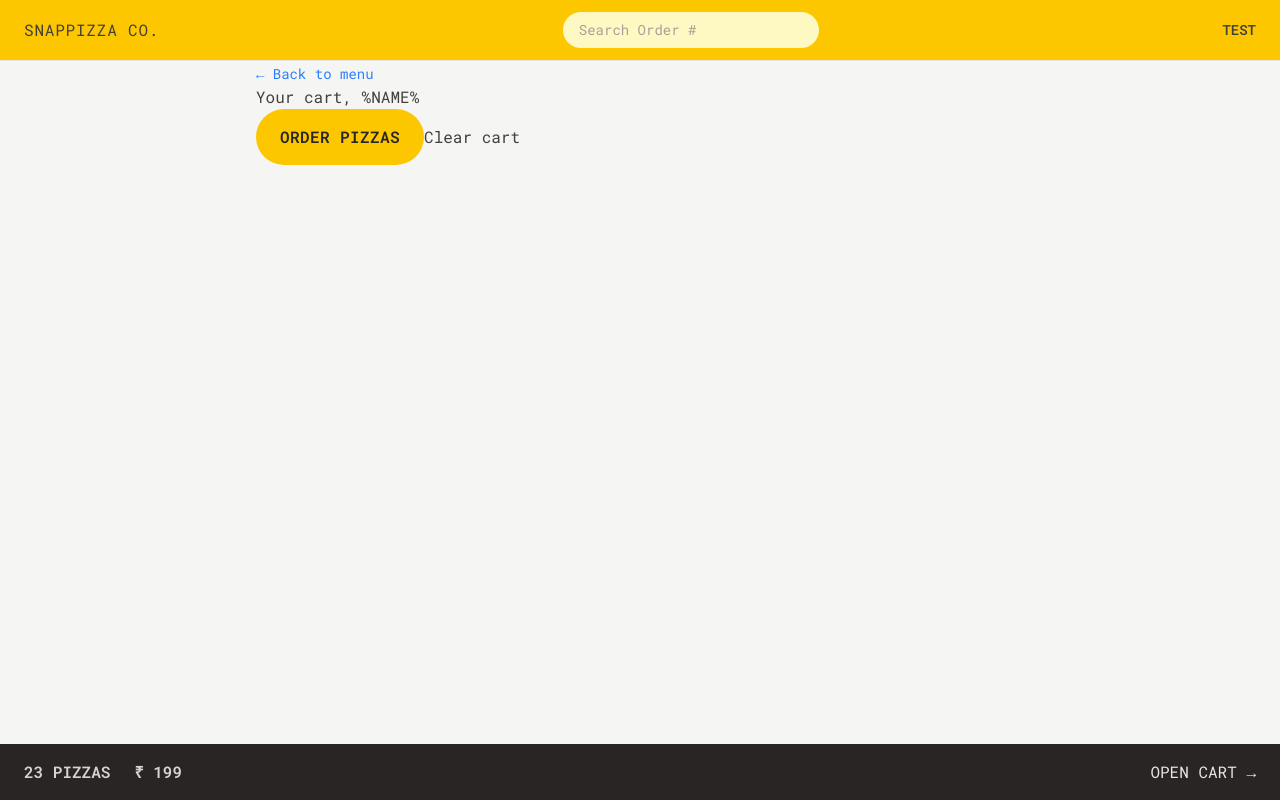
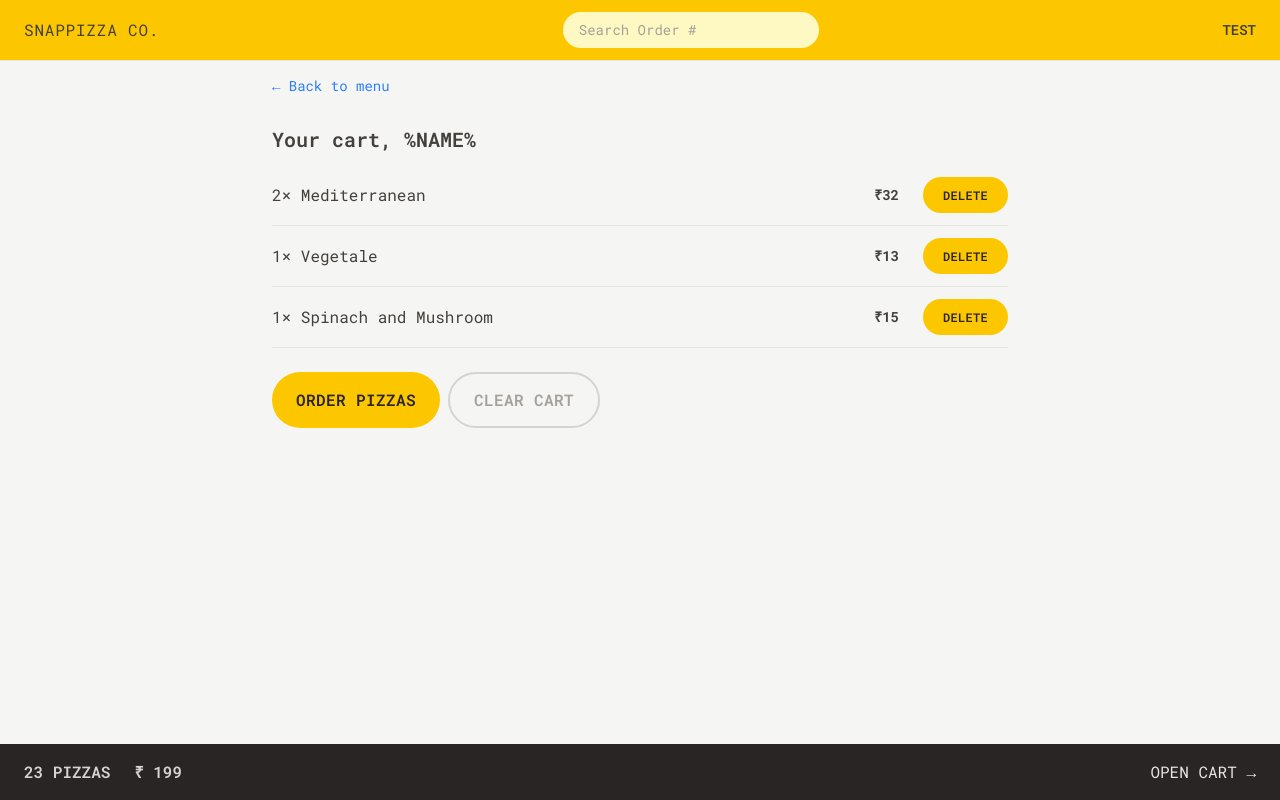
Before and after one commit to akash13nov/snapPizza, a React (Vite) app: page /cart in a window 1280 px wide. Built offline with nearby package versions, Linux system fonts and the light colour scheme.

Commit message:
styling the cart page

```diff
--- a/src/features/cart/Cart.jsx
+++ b/src/features/cart/Cart.jsx
@@ -1,5 +1,6 @@
 import Button from '../../ui/Button';
 import LinkButton from '../../ui/LinkButton';
+import CartItem from './CartItem';
 
 const fakeCart = [
   {
@@ -29,16 +30,22 @@
   const cart = fakeCart;
 
   return (
-    <div>
+    <div className="px-4 py-3">
       <LinkButton to="/menu">&larr; Back to menu</LinkButton>
 
-      <h2>Your cart, %NAME%</h2>
+      <h2 className="mt-7 text-xl font-semibold">Your cart, %NAME%</h2>
 
-      <div>
+      <ul className="mt-3 divide-y divide-stone-200 border-b border-stone-200">
+        {cart.map((item) => (
+          <CartItem item={item} key={item.pizzaId} />
+        ))}
+      </ul>
+
+      <div className="mt-6 space-x-2">
         <Button to="/order/new" type="primary">
           Order pizzas
         </Button>
-        <button>Clear cart</button>
+        <Button type="secondary">Clear cart</Button>
       </div>
     </div>
   );
--- a/src/features/cart/CartItem.jsx
+++ b/src/features/cart/CartItem.jsx
@@ -1,13 +1,17 @@
+import Button from '../../ui/Button';
+import { formatCurrency } from '../../utils/helpers';
+
 function CartItem({ item }) {
   const { pizzaId, name, quantity, totalPrice } = item;
 
   return (
-    <li>
-      <p>
+    <li className="sm:j py-3 sm:flex sm:items-center sm:justify-between">
+      <p className="mb-1 sm:mb-0">
         {quantity}&times; {name}
       </p>
-      <div>
-        <p>{formatCurrency(totalPrice)}</p>
+      <div className="flex items-center justify-between sm:gap-6">
+        <p className="text-sm font-bold">{formatCurrency(totalPrice)}</p>
+        <Button type="small">Delete</Button>
       </div>
     </li>
   );
--- a/src/ui/Button.jsx
+++ b/src/ui/Button.jsx
@@ -2,11 +2,13 @@
 
 const Button = ({ children, disabled, to, type }) => {
   const base =
-    'inline-block cursor-pointer rounded-full bg-yellow-400  font-semibold tracking-wide text-stone-800 uppercase transition-colors duration-300 hover:bg-yellow-300 focus:bg-yellow-300 focus:ring-2 focus:ring-yellow-300 focus:ring-offset-2 focus:outline-none disabled:cursor-not-allowed ';
+    'inline-block cursor-pointer rounded-full bg-yellow-400  font-semibold tracking-wide text-stone-800 uppercase transition-colors duration-300 hover:bg-yellow-300 focus:bg-yellow-300 focus:ring-2 focus:ring-yellow-300 focus:ring-offset-2 focus:outline-none disabled:cursor-not-allowed';
 
   const styles = {
     primary: base + ' px-4 py-3 md:px-6 md:py-4',
     small: base + ' px-4 py-2 md:px-5 md:py-2.5 text-xs',
+    secondary:
+      'inline-block cursor-pointer rounded-full font-semibold tracking-wide text-stone-400 uppercase transition-colors duration-300 hover:bg-stone-300 hover:text-stone-800 focus:text-stone-800 focus:bg-stone-300 focus:ring-2 focus:ring-stone-200 focus:ring-offset-2 focus:outline-none disabled:cursor-not-allowed border-2 border-stone-300 px-4 py-2.5 md:px-6 md:py-3.5',
   };
 
   if (to)
```
